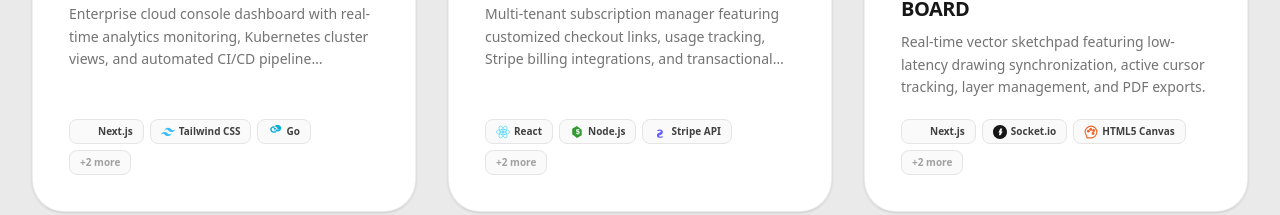
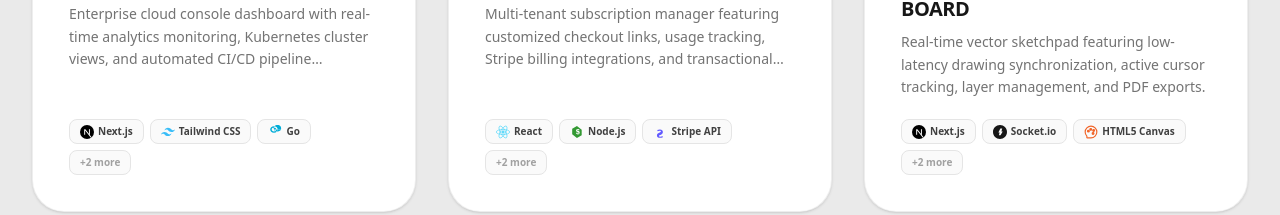
Before and after one commit to apponislam/portfolio-v4, a Next.js app: page / in a window 1280 px wide. Shown: the part 1260-1475 px from the top of the page. Built offline with nearby package versions, Linux system fonts and the light colour scheme.

Commit message:
feat: implement skills page with brand-specific SVG icons and custom hover styling

```diff
--- a/app/skills/page.tsx
+++ b/app/skills/page.tsx
@@ -34,20 +34,9 @@ const skillStyles: Record<string, SkillStyle> = {
         borderColor: "hover:border-black/50",
         icon: (
             <svg className="w-8 h-8 transition-transform group-hover:scale-105" viewBox="0 0 180 180" fill="none">
-                <mask id="next-mask" maskUnits="userSpaceOnUse" x="0" y="0" width="180" height="180">
-                    <circle cx="90" cy="90" r="90" fill="black" />
-                </mask>
-                <g mask="url(#next-mask)">
-                    <circle cx="90" cy="90" r="90" fill="black" />
-                    <path d="M149.508 157.52L69.142 54H54V125.97H66.1136V69.344L137.492 160.628C141.745 159.709 145.761 158.643 149.508 157.52Z" fill="url(#next-grad)" />
-                    <rect x="115" y="54" width="12" height="72" fill="url(#next-grad)" />
-                </g>
-                <defs>
-                    <linearGradient id="next-grad" x1="109" y1="116.5" x2="144.5" y2="160.5" gradientUnits="userSpaceOnUse">
-                        <stop stopColor="white" />
-                        <stop offset="1" stopColor="white" stopOpacity="0" />
-                    </linearGradient>
-                </defs>
+                <circle cx="90" cy="90" r="90" fill="#000000" />
+                <path d="M149.508 157.52L69.142 54H54V125.97H66.1136V69.344L137.492 160.628C141.745 159.709 145.761 158.643 149.508 157.52Z" fill="#FFFFFF" />
+                <rect x="115" y="54" width="12" height="72" fill="#FFFFFF" />
             </svg>
         ),
     },
@@ -55,9 +44,9 @@ const skillStyles: Record<string, SkillStyle> = {
         glow: "hover:shadow-[0_12px_40px_rgba(247,223,30,0.15)]",
         borderColor: "hover:border-[#F7DF1E]/50",
         icon: (
-            <svg className="w-8 h-8 transition-transform group-hover:scale-105" viewBox="0 0 100 100" fill="none">
-                <rect width="100" height="100" rx="15" fill="#F7DF1E" />
-                <path d="M53.1 73c1.9 3.5 5.9 5.8 11 5.8 7.2 0 11.6-3.6 11.6-10.1V42.2h-8.3v26.1c0 3-.9 4.2-3.2 4.2-2.2 0-3.2-1.2-3.8-3.6l-7.3 2.6zm-23.7-6.2c1.7 3.3 5.4 6.1 11.2 6.1 5.9 0 9.9-2.9 9.9-8.1 0-10.8-15.3-8.8-15.3-14.5 0-2.3 1.9-3.9 4.8-3.9 3.1 0 4.9 1.5 6 4.1l7-3.5c-1.8-3.8-5.5-6.8-10.9-6.8-7.2 0-11.6 3.7-11.6 9.5 0 10.7 15.3 8.8 15.3 14.5 0 2.4-2.1 4-5.3 4-3.9 0-6-1.9-7.3-4.7l-6.9 3.3z" fill="#000000" />
+            <svg className="w-8 h-8 transition-transform group-hover:scale-105" viewBox="0 0 256 256" xmlns="http://www.w3.org/2000/svg" preserveAspectRatio="xMinYMin meet">
+                <path d="M0 0h256v256H0V0z" fill="#F7DF1E" />
+                <path d="M67.312 213.932l19.59-11.856c3.78 6.701 7.218 12.371 15.465 12.371 7.905 0 12.89-3.092 12.89-15.12v-81.798h24.057v82.138c0 24.917-14.606 36.259-35.916 36.259-19.245 0-30.416-9.967-36.087-21.996M152.381 211.354l19.588-11.341c5.157 8.421 11.859 14.607 23.715 14.607 9.969 0 16.325-4.984 16.325-11.858 0-8.248-6.53-11.17-17.528-15.98l-6.013-2.58c-17.357-7.387-28.87-16.667-28.87-36.257 0-18.044 13.747-31.792 35.228-31.792 15.294 0 26.292 5.328 34.196 19.247L210.29 147.43c-4.125-7.389-8.591-10.31-15.465-10.31-7.046 0-11.514 4.468-11.514 10.31 0 7.217 4.468 10.14 14.778 14.608l6.014 2.577c20.45 8.765 31.963 17.7 31.963 37.804 0 21.654-17.012 33.51-39.867 33.51-22.339 0-36.774-10.654-43.819-24.574" fill="#000000" />
             </svg>
         ),
     },
@@ -65,9 +54,9 @@ const skillStyles: Record<string, SkillStyle> = {
         glow: "hover:shadow-[0_12px_40px_rgba(49,120,198,0.15)]",
         borderColor: "hover:border-[#3178C6]/50",
         icon: (
-            <svg className="w-8 h-8 transition-transform group-hover:scale-105" viewBox="0 0 100 100" fill="none">
-                <rect width="100" height="100" rx="15" fill="#3178C6" />
-                <path d="M33.4 71.5H24.5V42.3h-9.1v-8.2H42.5v8.2h-9.1v29.2zm36.1-15.5c0-4.5-2.8-6.3-7.5-7.5-4.5-1.1-5.7-1.8-5.7-3.4 0-1.4 1.2-2.3 3.3-2.3 2.2 0 3.3.9 3.8 2.9h5.1c-.6-4.5-4-7.5-8.9-7.5-5.1 0-8.5 2.8-8.5 7.1 0 4.5 2.8 6.1 7.7 7.3 4.5 1.1 5.5 1.9 5.5 3.5 0 1.6-1.3 2.5-3.6 2.5-2.5 0-3.8-1.2-4.3-3.3h-5.2c.6 4.9 4.3 7.9 9.5 7.9 5.4 0 9.1-2.8 9.1-7.2z" fill="#FFFFFF" />
+            <svg className="w-8 h-8 transition-transform group-hover:scale-105" viewBox="0 0 256 256" xmlns="http://www.w3.org/2000/svg" preserveAspectRatio="xMinYMin meet">
+                <path d="M0 0h256v256H0V0z" fill="#3178C6" />
+                <path d="M136.917 111.492H97.714V224H78.36v-112.508H39.157V94.887h97.76v16.605zm80.208 51.528c0 23.473-14.747 34.168-38.307 34.168-23.013 0-36.467-12.433-41.996-24.873l18.423-10.597c4.606 8.75 10.593 16.598 23.951 16.598 12.436 0 18.882-5.986 18.882-15.19 0-25.795-39.231-18.424-39.231-52.506 0-19.805 13.819-32.325 35.056-32.325 19.344 0 31.36 9.213 36.425 21.65l-17.5 10.6c-4.145-8.293-9.21-12.894-19.817-12.894-10.594 0-15.659 4.605-15.659 12.894 0 22.107 39.227 16.593 39.227 50.175z" fill="#FFFFFF" />
             </svg>
         ),
     },
--- a/components/BrandIcons/BrandIcons.tsx
+++ b/components/BrandIcons/BrandIcons.tsx
@@ -52,39 +52,25 @@ export function getBrandIcon(name: string, className = "w-4 h-4") {
         case "next.js 14 (app router)":
             return (
                 <svg className={className} viewBox="0 0 180 180" fill="none">
-                    <mask id="next-mask-brand" maskUnits="userSpaceOnUse" x="0" y="0" width="180" height="180">
-                        <circle cx="90" cy="90" r="90" fill="black" />
-                    </mask>
-                    <g mask="url(#next-mask-brand)">
-                        <circle cx="90" cy="90" r="90" fill="black" />
-                        <path d="M149.508 157.52L69.142 54H54V125.97H66.1136V69.344L137.492 160.628C141.745 159.709 145.761 158.643 149.508 157.52Z" fill="url(#next-grad-brand)" />
-                        <rect x="115" y="54" width="12" height="72" fill="url(#next-grad-brand)" />
-                    </g>
-                    <defs>
-                        <linearGradient id="next-grad-brand" x1="109" y1="116.5" x2="144.5" y2="160.5" gradientUnits="userSpaceOnUse">
-                            <stop stopColor="white" />
-                            <stop offset="1" stopColor="white" stopOpacity="0" />
-                        </linearGradient>
-                    </defs>
+                    <circle cx="90" cy="90" r="90" fill="#000000" />
+                    <path d="M149.508 157.52L69.142 54H54V125.97H66.1136V69.344L137.492 160.628C141.745 159.709 145.761 158.643 149.508 157.52Z" fill="#FFFFFF" />
+                    <rect x="115" y="54" width="12" height="72" fill="#FFFFFF" />
                 </svg>
             );
         case "javascript":
         case "js":
             return (
-                <svg className={className} viewBox="0 0 100 100" fill="none">
-                    <rect width="100" height="100" rx="15" fill="#F7DF1E" />
-                    <path
-                        d="M53.1 73c1.9 3.5 5.9 5.8 11 5.8 7.2 0 11.6-3.6 11.6-10.1V42.2h-8.3v26.1c0 3-.9 4.2-3.2 4.2-2.2 0-3.2-1.2-3.8-3.6l-7.3 2.6zm-23.7-6.2c1.7 3.3 5.4 6.1 11.2 6.1 5.9 0 9.9-2.9 9.9-8.1 0-10.8-15.3-8.8-15.3-14.5 0-2.3 1.9-3.9 4.8-3.9 3.1 0 4.9 1.5 6 4.1l7-3.5c-1.8-3.8-5.5-6.8-10.9-6.8-7.2 0-11.6 3.7-11.6 9.5 0 10.7 15.3 8.8 15.3 14.5 0 2.4-2.1 4-5.3 4-3.9 0-6-1.9-7.3-4.7l-6.9 3.3z"
-                        fill="#000000"
-                    />
+                <svg className={className} viewBox="0 0 256 256" xmlns="http://www.w3.org/2000/svg" preserveAspectRatio="xMinYMin meet">
+                    <path d="M0 0h256v256H0V0z" fill="#F7DF1E" />
+                    <path d="M67.312 213.932l19.59-11.856c3.78 6.701 7.218 12.371 15.465 12.371 7.905 0 12.89-3.092 12.89-15.12v-81.798h24.057v82.138c0 24.917-14.606 36.259-35.916 36.259-19.245 0-30.416-9.967-36.087-21.996M152.381 211.354l19.588-11.341c5.157 8.421 11.859 14.607 23.715 14.607 9.969 0 16.325-4.984 16.325-11.858 0-8.248-6.53-11.17-17.528-15.98l-6.013-2.58c-17.357-7.387-28.87-16.667-28.87-36.257 0-18.044 13.747-31.792 35.228-31.792 15.294 0 26.292 5.328 34.196 19.247L210.29 147.43c-4.125-7.389-8.591-10.31-15.465-10.31-7.046 0-11.514 4.468-11.514 10.31 0 7.217 4.468 10.14 14.778 14.608l6.014 2.577c20.45 8.765 31.963 17.7 31.963 37.804 0 21.654-17.012 33.51-39.867 33.51-22.339 0-36.774-10.654-43.819-24.574" fill="#000000" />
                 </svg>
             );
         case "typescript":
         case "ts":
             return (
-                <svg className={className} viewBox="0 0 100 100" fill="none">
-                    <rect width="100" height="100" rx="15" fill="#3178C6" />
-                    <path d="M33.4 71.5H24.5V42.3h-9.1v-8.2H42.5v8.2h-9.1v29.2zm36.1-15.5c0-4.5-2.8-6.3-7.5-7.5-4.5-1.1-5.7-1.8-5.7-3.4 0-1.4 1.2-2.3 3.3-2.3 2.2 0 3.3.9 3.8 2.9h5.1c-.6-4.5-4-7.5-8.9-7.5-5.1 0-8.5 2.8-8.5 7.1 0 4.5 2.8 6.1 7.7 7.3 4.5 1.1 5.5 1.9 5.5 3.5 0 1.6-1.3 2.5-3.6 2.5-2.5 0-3.8-1.2-4.3-3.3h-5.2c.6 4.9 4.3 7.9 9.5 7.9 5.4 0 9.1-2.8 9.1-7.2z" fill="#FFFFFF" />
+                <svg className={className} viewBox="0 0 256 256" xmlns="http://www.w3.org/2000/svg" preserveAspectRatio="xMinYMin meet">
+                    <path d="M0 0h256v256H0V0z" fill="#3178C6" />
+                    <path d="M136.917 111.492H97.714V224H78.36v-112.508H39.157V94.887h97.76v16.605zm80.208 51.528c0 23.473-14.747 34.168-38.307 34.168-23.013 0-36.467-12.433-41.996-24.873l18.423-10.597c4.606 8.75 10.593 16.598 23.951 16.598 12.436 0 18.882-5.986 18.882-15.19 0-25.795-39.231-18.424-39.231-52.506 0-19.805 13.819-32.325 35.056-32.325 19.344 0 31.36 9.213 36.425 21.65l-17.5 10.6c-4.145-8.293-9.21-12.894-19.817-12.894-10.594 0-15.659 4.605-15.659 12.894 0 22.107 39.227 16.593 39.227 50.175z" fill="#FFFFFF" />
                 </svg>
             );
         case "tailwind css":
```
